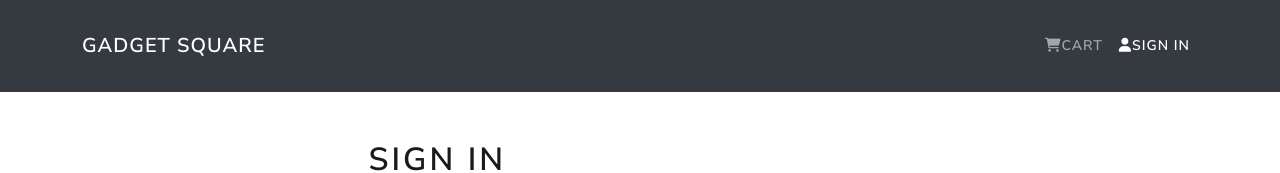
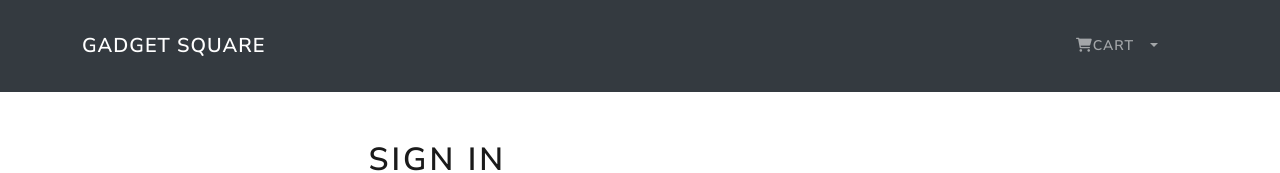
Before and after one commit to mabuhanifa/mern-redux-01, a React (Create React App) app: page /login in a window 1280 px wide. Shown: the top 173 px of the page. Built offline with nearby package versions, Linux system fonts and the light colour scheme.

Commit message:
sign in functionality done

```diff
--- a/src/actions/userActions.js
+++ b/src/actions/userActions.js
@@ -2,7 +2,8 @@
 import {
   USER_LOGIN_FAIL,
   USER_LOGIN_REQUEST,
-  USER_LOGIN_SUCCESS
+  USER_LOGIN_SUCCESS,
+  USER_LOGOUT
 } from "../constants/userConstants";
 
 export const login = (email, password) => async (dispatch) => {
@@ -37,3 +38,10 @@
          });
   }
 };
+
+export const logout = () => (dispatch) => {
+  localStorage.removeItem("userInfo");
+  dispatch({
+    type: USER_LOGOUT,
+  });
+}
--- a/src/components/Header.js
+++ b/src/components/Header.js
@@ -1,6 +1,14 @@
-import { Container, Nav, Navbar } from "react-bootstrap";
+import { Container, Nav, Navbar, NavDropdown } from "react-bootstrap";
+import { useDispatch, useSelector } from "react-redux";
 import { LinkContainer } from "react-router-bootstrap";
+import { logout } from '../actions/userActions';
 const Header = () => {
+  const dispatch = useDispatch();
+  const userLogin = useSelector((state) => state.userLogin);
+  const { userInfo } = userLogin;
+  const logoutHandler = () => {
+    dispatch(logout());
+  }
   return (
     <header>
       <Navbar bg="dark" variant="dark" expand="lg" collapseOnSelect>
@@ -16,10 +24,27 @@
                 <i className="fas fa-shopping-cart"></i>Cart
                 </Nav.Link>
               </LinkContainer>
-              <LinkContainer className="text-decoration-none" to="/login">
-              <Nav.Link >
-              <i className="fas fa-user"></i>sign In</Nav.Link>
-              </LinkContainer>
+              { userInfo ? (
+                <NavDropdown title={userInfo.name} id="basic-nav-dropdown">
+                  <LinkContainer className="text-decoration-none" to="/profile">
+                  <NavDropdown.Item >
+                      <i className="fas fa-user"></i>Profile
+                      </NavDropdown.Item>
+                    </LinkContainer>
+                  <NavDropdown.Divider />
+                  <NavDropdown.Item onClick={logoutHandler}>
+
+                    <i className="fas fa-sign-out-alt"></i>Logout
+                  </NavDropdown.Item>
+                </NavDropdown>
+              ) : (
+                <LinkContainer className="text-decoration-none" to="/login">
+                <Nav.Link >
+                    <i className="fas fa-sign-in-alt"></i>Signin
+                    </Nav.Link>
+                  </LinkContainer>
+
+                          )}
             </Nav>
           </Navbar.Collapse>
         </Container>
```
